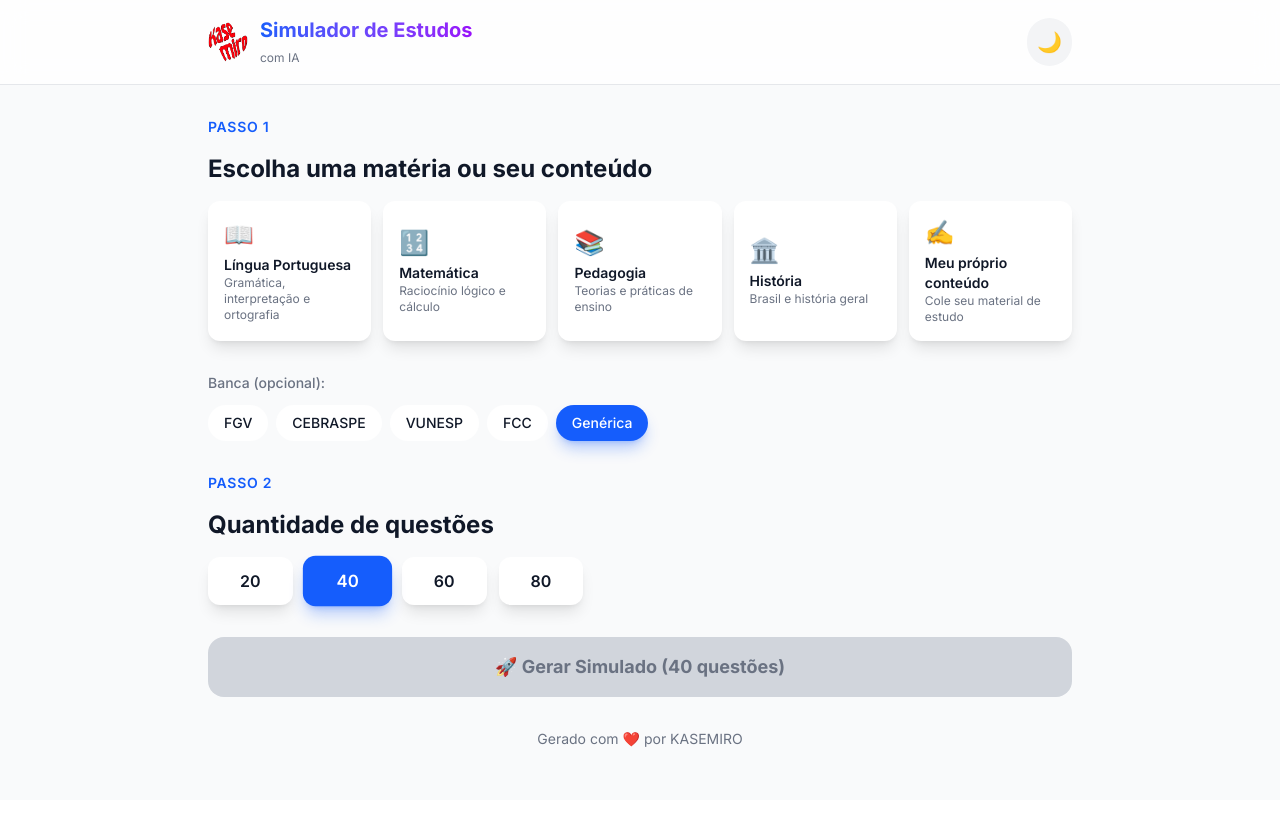
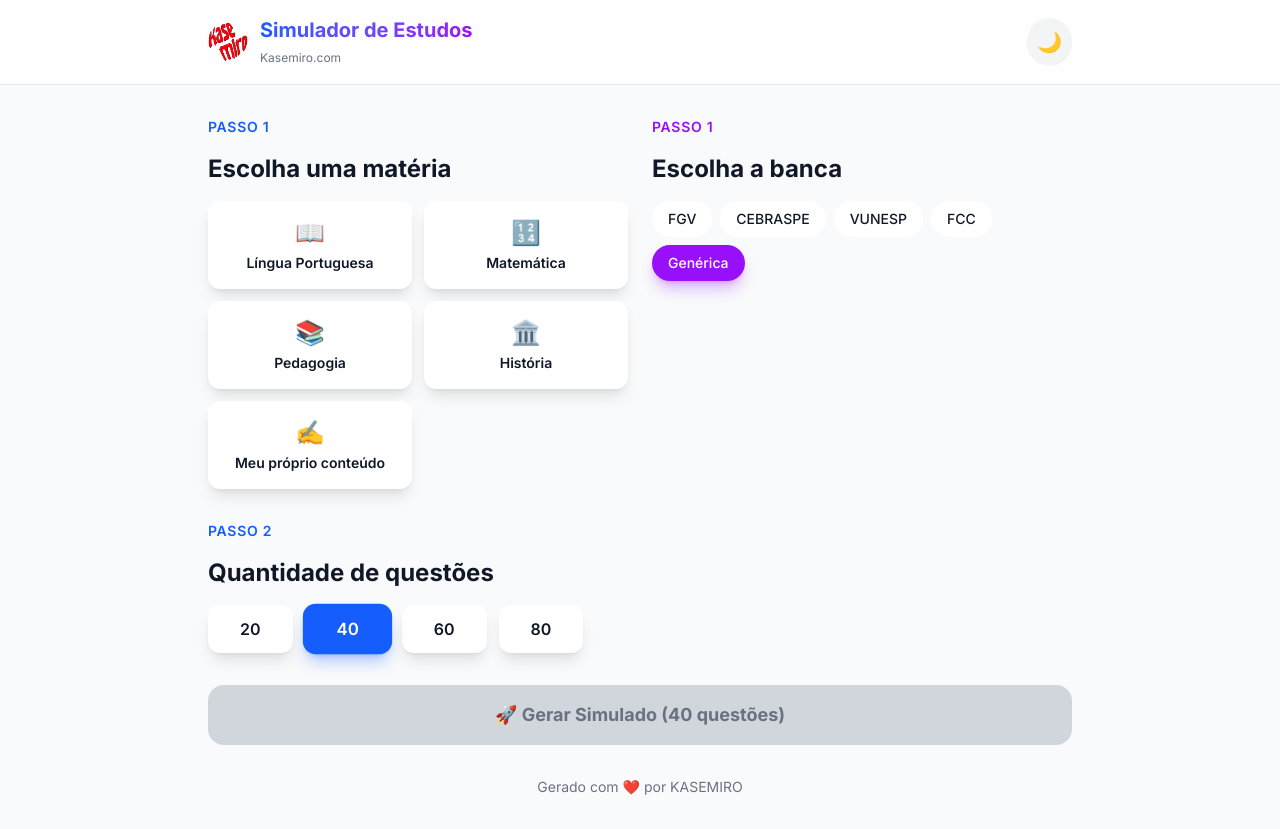
Before and after one commit to kasemiro/meu-simulador, a Next.js app: page / in a window 1280 px wide. Before the commit the page ends 800 px from the top, so only its background shows below. Built offline with nearby package versions, Linux system fonts and the light colour scheme.

Commit message:
PASSO 1 agora em duas colunas: matérias à esquerda e banca à direita

```diff
--- a/app/page.tsx
+++ b/app/page.tsx
@@ -473,7 +473,7 @@ export default function Home() {
               <h1 className="text-xl font-bold bg-gradient-to-r from-blue-600 to-purple-600 dark:from-blue-400 dark:to-purple-400 bg-clip-text text-transparent">
                 Simulador de Estudos
               </h1>
-              <span className={`text-xs ${textMutedClass}`}>com IA</span>
+              <span className={`text-xs ${textMutedClass}`}>Kasemiro.com</span>
             </div>
           </div>
 
@@ -490,22 +490,25 @@ export default function Home() {
       <div className="max-w-4xl mx-auto px-4 py-8">
 
         {/* ============================================================
-            PASSO 1 - MATÉRIA
+            PASSO 1 - MATÉRIA E BANCA (DUAS COLUNAS)
             ============================================================ */}
-        <div className="mb-8">
+        <div className="grid grid-cols-1 md:grid-cols-2 gap-6 mb-8">
+
+          {/* ===== COLUNA ESQUERDA - CONTEÚDO ===== */}
+          <div>
             <p className="text-sm font-semibold uppercase tracking-wider text-blue-600 dark:text-blue-400 mb-4">
               PASSO 1
             </p>
             <h2 className="text-2xl font-bold mb-4">
-            Escolha uma matéria ou seu conteúdo
+              Escolha uma matéria
             </h2>
 
-          <div className="grid grid-cols-2 md:grid-cols-5 gap-3">
+            <div className="grid grid-cols-2 gap-3">
               {CATEGORIAS.map((cat) => (
                 <button
                   key={cat.nome}
                   onClick={() => handleCategoriaClick(cat.nome)}
-                className={`p-4 rounded-xl text-left transition-all duration-200 ${
+                  className={`p-4 rounded-xl text-center transition-all duration-200 ${
                     categoriaSelecionada === cat.nome
                       ? 'bg-blue-600 text-white shadow-lg shadow-blue-600/30 scale-105'
                       : `${cardBg} ${shadowClass} hover:scale-105 hover:shadow-xl`
@@ -513,12 +516,37 @@ export default function Home() {
                 >
                   <div className="text-2xl mb-1">{cat.icone}</div>
                   <div className="font-semibold text-sm">{cat.nome}</div>
-                <div className={`text-xs ${categoriaSelecionada === cat.nome ? 'text-blue-100' : textMutedClass}`}>
-                  {cat.descricao}
-                </div>
                 </button>
               ))}
             </div>
+          </div>
+
+          {/* ===== COLUNA DIREITA - BANCA ===== */}
+          <div>
+            <p className="text-sm font-semibold uppercase tracking-wider text-purple-600 dark:text-purple-400 mb-4">
+              PASSO 1
+            </p>
+            <h2 className="text-2xl font-bold mb-4">
+              Escolha a banca
+            </h2>
+
+            <div className="flex flex-wrap gap-2">
+              {BANCAS.map((b) => (
+                <button
+                  key={b.nome}
+                  onClick={() => setBancaSelecionada(b.nome)}
+                  className={`px-4 py-2 rounded-full text-sm font-medium transition-all duration-200 ${
+                    bancaSelecionada === b.nome
+                      ? 'bg-purple-600 text-white shadow-lg shadow-purple-600/30'
+                      : `${cardBg} ${borderClass} hover:bg-gray-100 dark:hover:bg-gray-700`
+                  }`}
+                >
+                  {b.nome}
+                </button>
+              ))}
+            </div>
+          </div>
+
         </div>
 
         {/* ============================================================
@@ -547,30 +575,6 @@ export default function Home() {
             </div>
           </div>
         )}
-
-        {/* ============================================================
-            BANCA
-            ============================================================ */}
-        <div className="mb-8">
-          <p className="text-sm font-medium text-gray-500 dark:text-gray-400 mb-3">
-            Banca (opcional):
-          </p>
-          <div className="flex flex-wrap gap-2">
-            {BANCAS.map((b) => (
-              <button
-                key={b.nome}
-                onClick={() => setBancaSelecionada(b.nome)}
-                className={`px-4 py-2 rounded-full text-sm font-medium transition-all duration-200 ${
-                  bancaSelecionada === b.nome
-                    ? 'bg-blue-600 text-white shadow-lg shadow-blue-600/30'
-                    : `${cardBg} ${borderClass} hover:bg-gray-100 dark:hover:bg-gray-700`
-                }`}
-              >
-                {b.nome}
-              </button>
-            ))}
-          </div>
-        </div>
 
         {/* ============================================================
             PASSO 2 - QUANTIDADE
```
Lines whose indentation alone changed are shown as unchanged.
